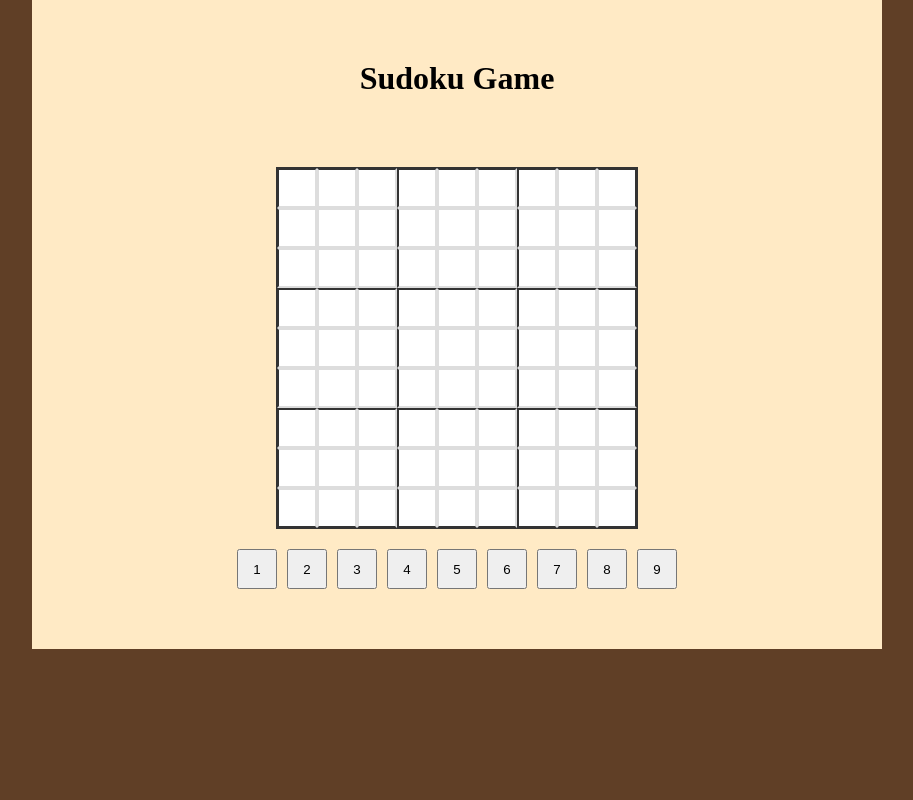
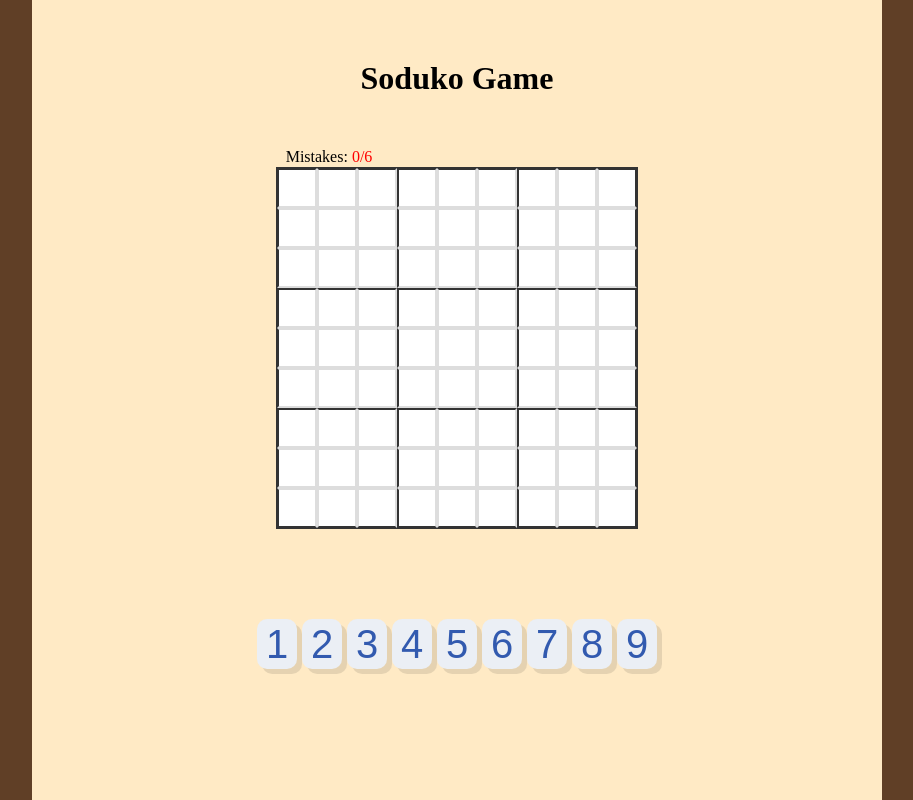
Before and after one commit to ahmadfa-lb/Sudoku-Game-in-React-and-TypeScript, a React (Vite) app: page / in a window 1280 px wide. Shown: the whole page, without its empty margins (183-1096 px from the left). Built offline with nearby package versions, Linux system fonts and the light colour scheme.

Commit message:
enhancing the design: now it looks like a real soduko game

```diff
--- a/src/App.css
+++ b/src/App.css
@@ -4,12 +4,12 @@ body{
     flex-direction: column;
     align-items: center;
     padding: 0 10px;
-    /* justify-content: center; */
-    min-height: 100vh;
+    justify-content: center;
+    /* min-height: 100vh; */
     background: #603f26;
   }
 
-.container{
+.game-container{
     width: 850px;
     background: #ffeac5;
     display: flex;
@@ -17,5 +17,19 @@ body{
     align-items: center;
     gap: 70px;
     padding: 60px 40px;
-    /* border-radius: 10px; */
+    box-shadow: rgba(0,0,0,0.1);
+    height: 100vh;
+    z-index: 1000;
 }
+
+.mistakes{
+  padding-bottom: 0;
+  margin-bottom: 0;
+  position: absolute;
+  margin-top: 5.5rem;
+  margin-left: -16rem;
+}
+
+.mistakes span{
+  color: #ff0000;
+}
--- a/src/App.tsx
+++ b/src/App.tsx
@@ -1,18 +1,32 @@
-import { useState } from 'react'
-import './App.css'
+// App.tsx
+import React, { useState } from 'react';
 import SudokuGrid from './components/SudokuGrid';
-import numbersBtns from './components/NumbersBtns'
+import NumberButtons from './components/NumbersBtns';
+import './App.css';
 
+const App: React.FC = () => {
+  const [grid, setGrid] = useState(Array.from({ length: 9 }, () => Array(9).fill('')));
+  const [focusedCell, setFocusedCell] = useState<{ row: number; col: number } | null>(null);
+  const [selectedNumber, setSelectedNumber] = useState<string>('');
 
-function App() {
+  const handleNumberClick = (number: string) => {
+    setSelectedNumber(number);
+  };
 
   return (
-    <div className='container'>
-    <h1>Sudoku Game</h1>
-    <SudokuGrid />
-    {/* <NumbersBtns /> */}
-  </div>
-  )
-}
+    <div className='game-container'>
+      <h1>Soduko Game</h1>
+      <div className='mistakes'>Mistakes: <span>0/6</span></div>
+      <SudokuGrid
+        focusedCell={focusedCell}
+        setFocusedCell={setFocusedCell}
+        selectedNumber={selectedNumber}
+        grid={grid}
+        setGrid={setGrid}
+      />
+      <NumberButtons onNumberClick={handleNumberClick} />
+    </div>
+  );
+};
 
-export default App
+export default App;
--- a/src/components/NumbersBtns.tsx
+++ b/src/components/NumbersBtns.tsx
@@ -1,28 +1,18 @@
-import React, { useState } from 'react';
-import '../index.css';
+// NumberButtons.tsx
+import React from 'react';
+import '../index.css'; // Specific styles for the buttons
 
-const NumbersBtns: React.FC = () => {
+interface NumbersBtnsProps {
+  onNumberClick: (number: string) => void;
+}
 
-    const [grid, setGrid] = useState(Array(9).fill(Array(9).fill('')));
-const [focusedCell, setFocusedCell] = useState<{ row: number; col: number } | null>(null);
-
-    const handleNumberClick = (number: string) => {
-        // setCurrentNumber(number);
-        if (focusedCell) {
-          const { row, col } = focusedCell;
-          const newGrid = grid.map((r, i) =>
-            r.map((cell, j) => (i === row && j === col ? number : cell))
-          );
-          setGrid(newGrid);
-        }
-      };
-
+const NumbersBtns: React.FC<NumbersBtnsProps> = ({ onNumberClick }) => {
   return (
     <div className="number-buttons">
       {Array.from({ length: 9 }, (_, index) => (
         <button
           key={index + 1}
-            onClick={() => handleNumberClick((index + 1).toString())}
+          onClick={() => onNumberClick((index + 1).toString())}
           className="number-button"
         >
           {index + 1}
@@ -32,4 +22,5 @@ const [focusedCell, setFocusedCell] = useState<{ row: number; col: number } | nu
   );
 };
 
+
 export default NumbersBtns;
--- a/src/components/SudokuGrid.tsx
+++ b/src/components/SudokuGrid.tsx
@@ -1,28 +1,102 @@
-import React, { useState } from 'react';
-import '../index.css';
+// SudokuGrid.tsx
+import React, { useEffect } from 'react';
+import '../index.css'; // Your specific styles
 
-const SudokuGrid: React.FC = () => {
-  const [grid, setGrid] = useState(Array(9).fill(Array(9).fill('')));
-//   const [currentNumber, setCurrentNumber] = useState<string>('');
-  const [focusedCell, setFocusedCell] = useState<{ row: number; col: number } | null>(null);
+// interface SudokuGridProps {
+//   focusedCell: { row: number; col: number } | null;
+//   setFocusedCell: (cell: { row: number; col: number } | null) => void;
+//   selectedNumber: string;
+//   grid: string[][];
+//   setGrid: React.Dispatch<React.SetStateAction<string[][]>>;
+// }
+
+// const SudokuGrid: React.FC<SudokuGridProps> = ({
+//   focusedCell,
+//   setFocusedCell,
+//   selectedNumber,
+//   grid,
+//   setGrid
+// }) => {
+
+//   useEffect(() => {
+//     if (focusedCell && selectedNumber) {
+//       const { row, col } = focusedCell;
+//       const newGrid = grid.map((r, i) =>
+//         r.map((cell, j) => (i === row && j === col ? selectedNumber : cell))
+//       );
+//       setGrid(newGrid);
+//     }
+//   }, [selectedNumber, focusedCell, grid, setGrid]);
+
+//   const handleCellClick = (row: number, col: number) => {
+//     setFocusedCell({ row, col });
+//   };
+
+//   return (
+//     <div className="sudoku-container">
+//       {grid.map((row, i) =>
+//         row.map((cell, j) => (
+//           <input
+//             key={`${i}-${j}`}
+//             value={cell}
+//             onClick={() => handleCellClick(i, j)}
+//             readOnly
+//             className={`sudoku-cell ${focusedCell?.row === i && focusedCell?.col === j ? 'focused' : ''}
+//               ${i % 3 === 0 ? 'border-top' : ''}
+//               ${j % 3 === 0 ? 'border-left' : ''}
+//               ${j === 8 ? 'border-right' : ''}
+//               ${i === 8 ? 'border-bottom' : ''}`}
+//           />
+//         ))
+//       )}
+//     </div>
+//   );
+// };
+
+
+
+interface SudokuGridProps {
+  focusedCell: { row: number; col: number } | null;
+  setFocusedCell: (cell: { row: number; col: number } | null) => void;
+  selectedNumber: string;
+  grid: string[][];
+  setGrid: React.Dispatch<React.SetStateAction<string[][]>>;
+}
+
+const SudokuGrid: React.FC<SudokuGridProps> = ({
+  focusedCell,
+  setFocusedCell,
+  selectedNumber,
+  grid,
+  setGrid
+}) => {
+
+  useEffect(() => {
+    if (focusedCell && selectedNumber) {
+      const { row, col } = focusedCell;
+      const newGrid = grid.map((r, i) =>
+        r.map((cell, j) => (i === row && j === col ? selectedNumber : cell))
+      );
+      setGrid(newGrid);
+    }
+  }, [selectedNumber, focusedCell, grid, setGrid]);
 
   const handleCellClick = (row: number, col: number) => {
     setFocusedCell({ row, col });
   };
 
-  const handleNumberClick = (number: string) => {
-    // setCurrentNumber(number);
-    if (focusedCell) {
-      const { row, col } = focusedCell;
-      const newGrid = grid.map((r, i) =>
-        r.map((cell, j) => (i === row && j === col ? number : cell))
-      );
-      setGrid(newGrid);
-    }
+  const isHighlighted = (row: number, col: number) => {
+    if (!focusedCell) return false;
+    const { row: focusedRow, col: focusedCol } = focusedCell;
+    const inSameRow = row === focusedRow;
+    const inSameCol = col === focusedCol;
+    const inSameSubgrid =
+      Math.floor(row / 3) === Math.floor(focusedRow / 3) &&
+      Math.floor(col / 3) === Math.floor(focusedCol / 3);
+    return inSameRow || inSameCol || inSameSubgrid;
   };
 
   return (
-    <div>
     <div className="sudoku-container">
       {grid.map((row, i) =>
         row.map((cell, j) => (
@@ -31,9 +105,9 @@ const SudokuGrid: React.FC = () => {
             value={cell}
             onClick={() => handleCellClick(i, j)}
             readOnly
-              className={`sudoku-cell ${
-                focusedCell?.row === i && focusedCell?.col === j ? 'focused' : ''
-              }
+            className={`sudoku-cell
+              ${focusedCell?.row === i && focusedCell?.col === j ? 'focused' : ''}
+              ${isHighlighted(i, j) ? 'highlighted' : ''}
               ${i % 3 === 0 ? 'border-top' : ''}
               ${j % 3 === 0 ? 'border-left' : ''}
               ${j === 8 ? 'border-right' : ''}
@@ -42,19 +116,6 @@ const SudokuGrid: React.FC = () => {
         ))
       )}
     </div>
-
-      <div className="number-buttons">
-        {Array.from({ length: 9 }, (_, index) => (
-          <button
-            key={index + 1}
-            onClick={() => handleNumberClick((index + 1).toString())}
-            className="number-button"
-          >
-            {index + 1}
-          </button>
-        ))}
-      </div>
-    </div>
   );
 };
 
--- a/src/index.css
+++ b/src/index.css
@@ -2,18 +2,6 @@
   margin: 0;
   padding: 0;
   box-sizing: border-box;
-}
-
-
-div {
-  display: flex;
-  flex-direction: column;
-  /* width: 70%; */
-  /* margin: auto; */
-  justify-content: center;
-  align-items: center;
-  background: #ffeac5;
-
 }
 
 /* SudokuGrid.css */
@@ -24,6 +12,7 @@ div {
   gap: 0px;
   border: 1px solid #333;
   width: fit-content;
+
 }
 
 .sudoku-cell {
@@ -31,11 +20,21 @@ div {
   height: 40px;
   text-align: center;
   border: 2px solid #ddd;
+  /* background-color: #F0EDCF; */
+}
+
+.sudoku-cell.highlighted {
+  background-color: #e0f7fa;
+}
+
+.sudoku-cell.focused {
+  background-color: #81d4fa;
 }
 
 /* Add thicker borders to separate 3x3 sections */
 .sudoku-cell.border-top {
   border-top: 2px solid #333;
+
 }
 .sudoku-cell.border-left {
   border-left: 2px solid #333;
@@ -51,10 +50,21 @@ div {
   margin-top: 20px;
   display: flex;
   flex-direction: row;
-  gap: 10px;
+  gap: 5px;
 }
 
 .number-button {
   width: 40px;
-  height: 40px;
+  height: 50px;
+  box-shadow: 5px 5px rgba(0,0,0,0.1);
+  border: none;
+  border-radius: 10px;
+  cursor: pointer;
+  color: #325aaf;
+  background-color: #ebeff5;
+  font-size: 2.5rem;
 }
+
+.number-button:hover{
+  background-color: #81d4fa;
+}
```
Lines whose indentation alone changed are shown as unchanged.
